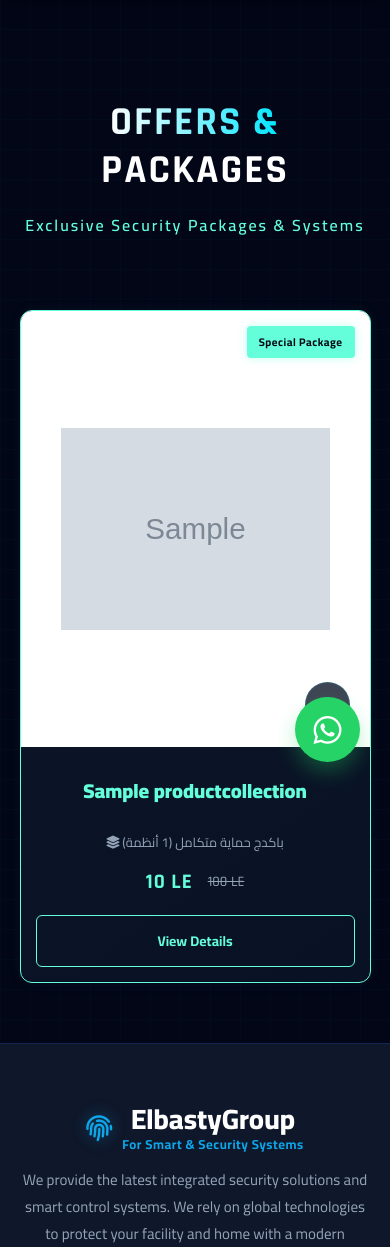
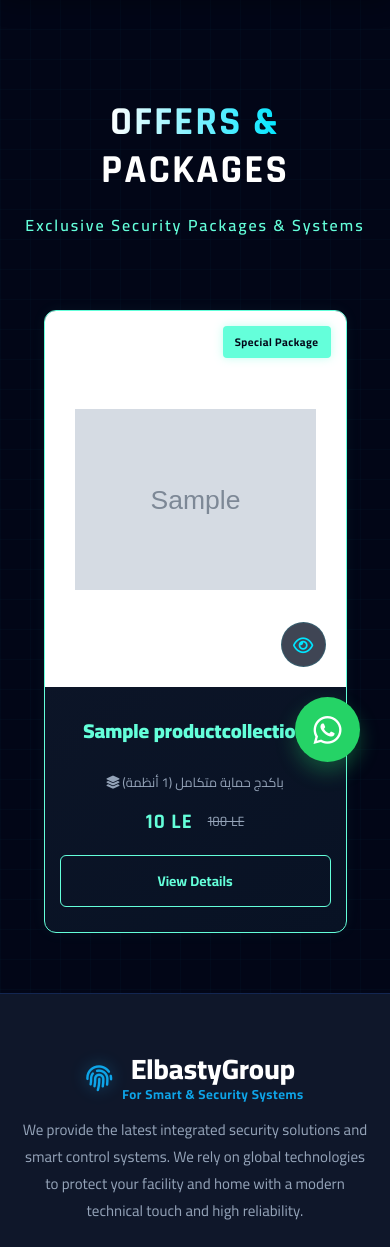
Before and after one commit to youseff11/Elbasty-Groub, a Django app: page /offers/ in a window 390 px wide. Shown: the part 52-1299 px from the top of the page. Run offline with Django 5.2, Linux system fonts and the light colour scheme; tables that the repository leaves empty hold one stand-in row (values such as "Sample post"); grey boxes marked "Sample" are stand-in pictures.

Commit message:
first commit

```diff
--- a/templates/offers.html
+++ b/templates/offers.html
@@ -152,7 +152,9 @@
     .img-container {
         width: 100%; aspect-ratio: 4/5; overflow: hidden;
         margin-bottom: 25px; background: #ffffff; position: relative;
-        padding: 40px; box-sizing: border-box;
+        /* تم زيادة الحواف البيضاء في الشاشات الكبيرة إلى 55 بكسل */
+        padding: 55px;
+        box-sizing: border-box;
     }
     .img-container img {
         width: 100%; height: 100%; object-fit: contain;
@@ -237,11 +239,15 @@
     @keyframes slideIn { from { opacity: 0; transform: translateY(20px) scale(0.8); } to { opacity: 1; transform: translateY(0) scale(1); } }
 
     @media (max-width: 1200px) { .product-grid { grid-template-columns: repeat(3, 1fr); } }
+
     @media (max-width: 768px) {
         .offers-wrapper { padding: 100px 5% 60px; }
-        .product-grid { grid-template-columns: 1fr; gap: 25px; max-width: 400px; margin: 0 auto; }
+        /* تطابق كامل في حجم الكارت مع صفحة الشوب */
+        .product-grid { grid-template-columns: repeat(1, 1fr); gap: 30px; padding: 0 1.5rem; max-width: none; margin: 0 auto; }
         .offers-header h1 { font-size: 2.5rem; }
-        .offer-card { padding-bottom: 15px; }
+        .offer-card { padding-bottom: 25px; }
+        /* تطابق كامل في الحواف البيضاء مع صفحة الشوب */
+        .img-container { padding: 30px; }
         .view-full-btn { opacity: 1; transform: translateY(0); }
     }
 </style>
```
